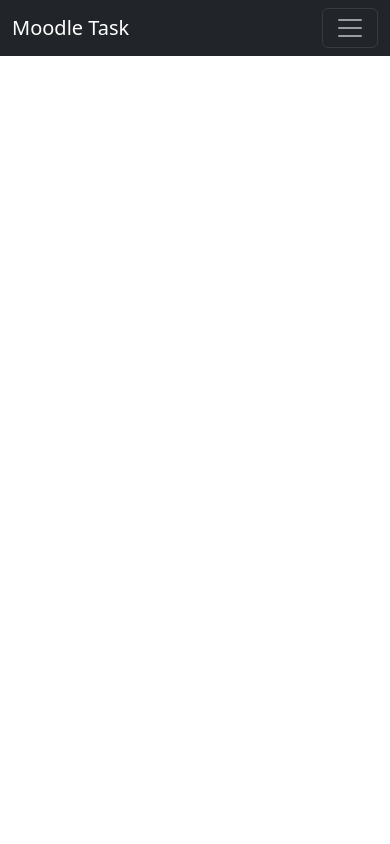
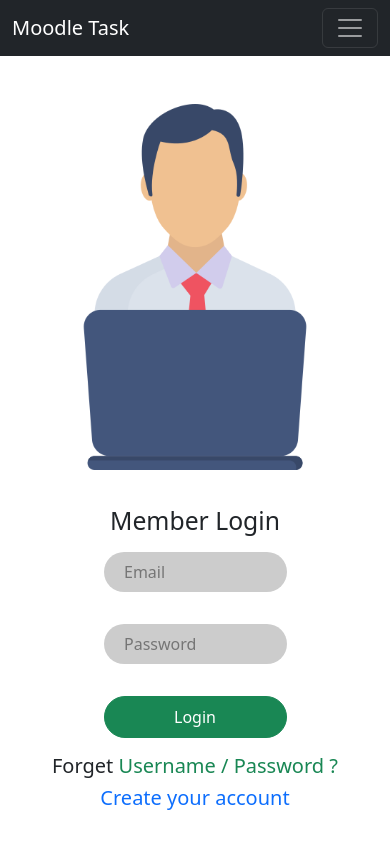
Before and after one commit to barathrahav/ReactJS-Repo, a React (Create React App) app in the folder moodle-task/: page /Login in a window 390 px wide. Before the commit this address had no page. Built offline with nearby package versions, Linux system fonts and the light colour scheme.

Commit message:
Files added.

```diff
--- a/moodle-task/src/App.js
+++ b/moodle-task/src/App.js
@@ -9,6 +9,7 @@ import Super from "./components/Super Over/Superover";
 import Social from "./components/Social Button/Socialbutton";
 import Menu from "./components/Menu/Menu";
 import Notification from "./components/Notification/Notificationapp";
+import Login from "./components/Login Design/Logindesign";
 
 
 function App() {
@@ -21,6 +22,7 @@ function App() {
         <Route path="/Super" element={<Super />} />
         <Route path="/Social" element={<Social />} />
         <Route path="/Notification" element={<Notification />} />
+        <Route path="/Login" element={<Login />} />
       </Routes>
     </BrowserRouter>
   );
--- /dev/null
+++ b/moodle-task/src/components/Login Design/Logindesign.css
@@ -0,0 +1,41 @@
+input {
+  background-color: rgba(0, 0, 0, 0.2);
+}
+img {
+  display: block;
+  max-width: 80%;
+  height: auto;
+  margin-bottom: 20px;
+}
+h1 {
+  font-size: 24px;
+}
+
+p {
+  font-size: 16px;
+}
+@media (max-width: 768px) {
+  img{
+    max-width: 100%;
+  }
+  h1 {
+    font-size: 20px;
+  }
+
+  p {
+    font-size: 14px;
+  }
+}
+
+@media (max-width: 576px) {
+  img {
+    max-width: 100%;
+  }
+  h1 {
+    font-size: 18px;
+  }
+
+  p {
+    font-size: 12px;
+  }
+}
--- /dev/null
+++ b/moodle-task/src/components/Login Design/Logindesign.js
@@ -0,0 +1,36 @@
+import React from "react";
+import laptop from "./laptop.png";
+import "./Logindesign.css";
+
+function Login() {
+  return (
+    <div className="container mt-5">
+      <div className="row">
+        <div className="col-sm-6 mb-3 mb-sm-0">
+          <img src={laptop} alt="laptop" />
+        </div>
+        <div className="col-sm-6 d-flex flex-column justify-content-center align-items-center">
+          <h2 className="card-title">Member Login</h2>
+          <input
+            type="text"
+            placeholder="   Email"
+            className="p-2 m-3 w-50 rounded-5 border border-0"
+          />
+          <input
+            type="password"
+            placeholder="   Password"
+            className="p-2 m-3 w-50 rounded-5 border border-0"
+          />
+          <a href="#" className="btn btn-success p-2 m-3 w-50 rounded-5">
+            Login
+          </a>
+          <h5>
+            Forget <span className="text-success">Username / Password ?</span>
+          </h5>
+          <h5 className="text-primary">Create your account</h5>
+        </div>
+      </div>
+    </div>
+  );
+}
+export default Login;
--- a/moodle-task/src/components/Menu/Menu.js
+++ b/moodle-task/src/components/Menu/Menu.js
@@ -23,7 +23,7 @@ function Menu() {
           <ul className="navbar-nav ms-auto">
             <li className="nav-item">
               <Link className="nav-link" to="/">
-                Hello
+                Hello World
               </Link>
             </li>
             <li className="nav-item">
@@ -46,6 +46,11 @@ function Menu() {
                 Notification App
               </Link>
             </li>
+            <li className="nav-item">
+              <Link className="nav-link" to="/Login">
+                Login Design
+              </Link>
+            </li>
           </ul>
         </div>
       </div>
```
Also changed, not shown: moodle-task/src/components/Login Design/laptop.png (added).
